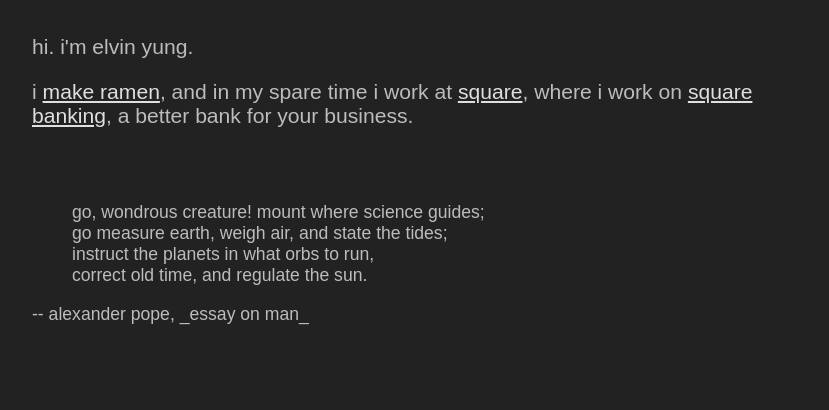
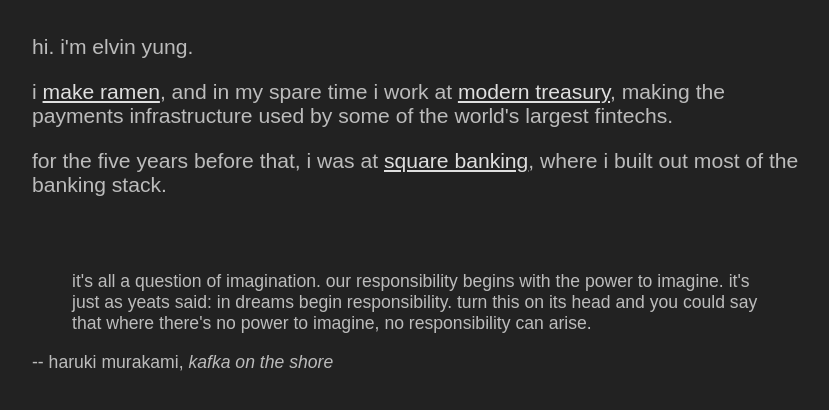
Before and after one commit to lvn/elvinyung.com, a plain HTML site: page index.html in a window 1280 px wide. Shown: the whole page, without its empty margins (224-1053 px from the left). Drawn offline with Linux system fonts and the light colour scheme; a web font is replaced by a local one.

Commit message:
Update index.html
Update bio, change quote, thanks to gluten free

```diff
--- a/index.html
+++ b/index.html
@@ -11,17 +11,18 @@
   </head>
   <body>
     <p>Hi. I'm Elvin Yung.</p>
-    <p>I <a href="https://www.instagram.com/shikaku.ramen/">make ramen</a>, and in my spare time
-      I work at <a href="https://squareup.com/">Square</a>, where I work on <a href="https://squareup.com/us/en/banking">
-      Square Banking</a>, a better bank for your business.</p>
+    <p>I <a href="https://www.instagram.com/shikaku.ramen/">make ramen</a>, and in my spare time I
+      work at <a href="https://www.moderntreasury.com/">Modern Treasury</a>, making the
+      payments infrastructure used by some of the world's largest fintechs.</p>
+    <p> For the five years before that, I was at <a href="https://squareup.com/us/en/banking">Square Banking</a>,
+      where I built out most of the banking stack.</p>
 
     <blockquote>
-      Go, wondrous creature! mount where Science guides; <br>
-      Go measure earth, weigh air, and state the tides; <br>
-      Instruct the planets in what orbs to run, <br>
-      Correct old Time, and regulate the sun.
+      It's all a question of imagination. Our responsibility begins with the power to imagine.
+      It's just as Yeats said: In dreams begin responsibility. Turn this on its head and you could
+      say that where there's no power to imagine, no responsibility can arise.
     </blockquote>
-    -- Alexander Pope, _Essay on Man_
+    -- Haruki Murakami, <i>Kafka on the Shore</i>
     <!-- GA things -->
     <script>
       (function(i,s,o,g,r,a,m){i['GoogleAnalyticsObject']=r;i[r]=i[r]||function(){
```
